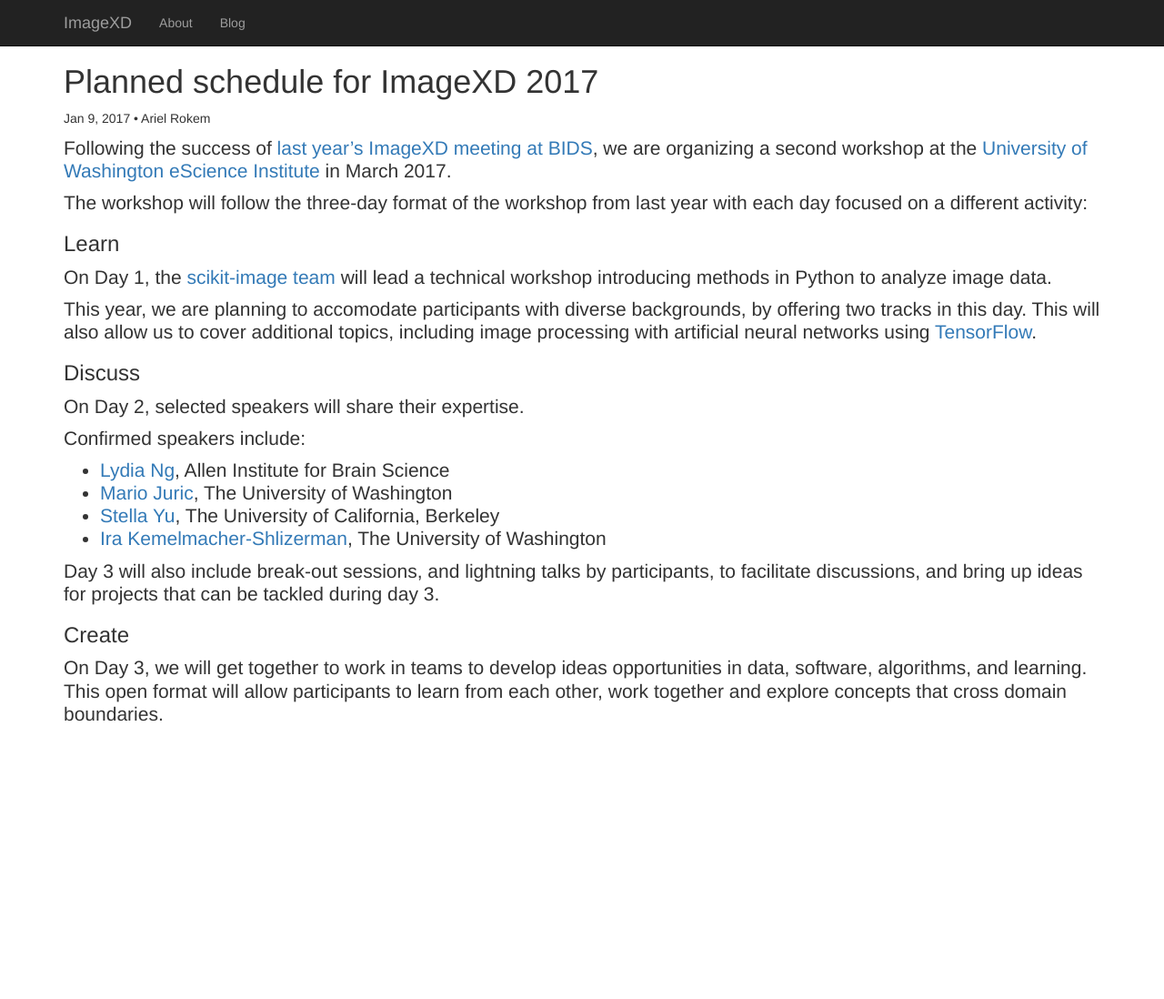
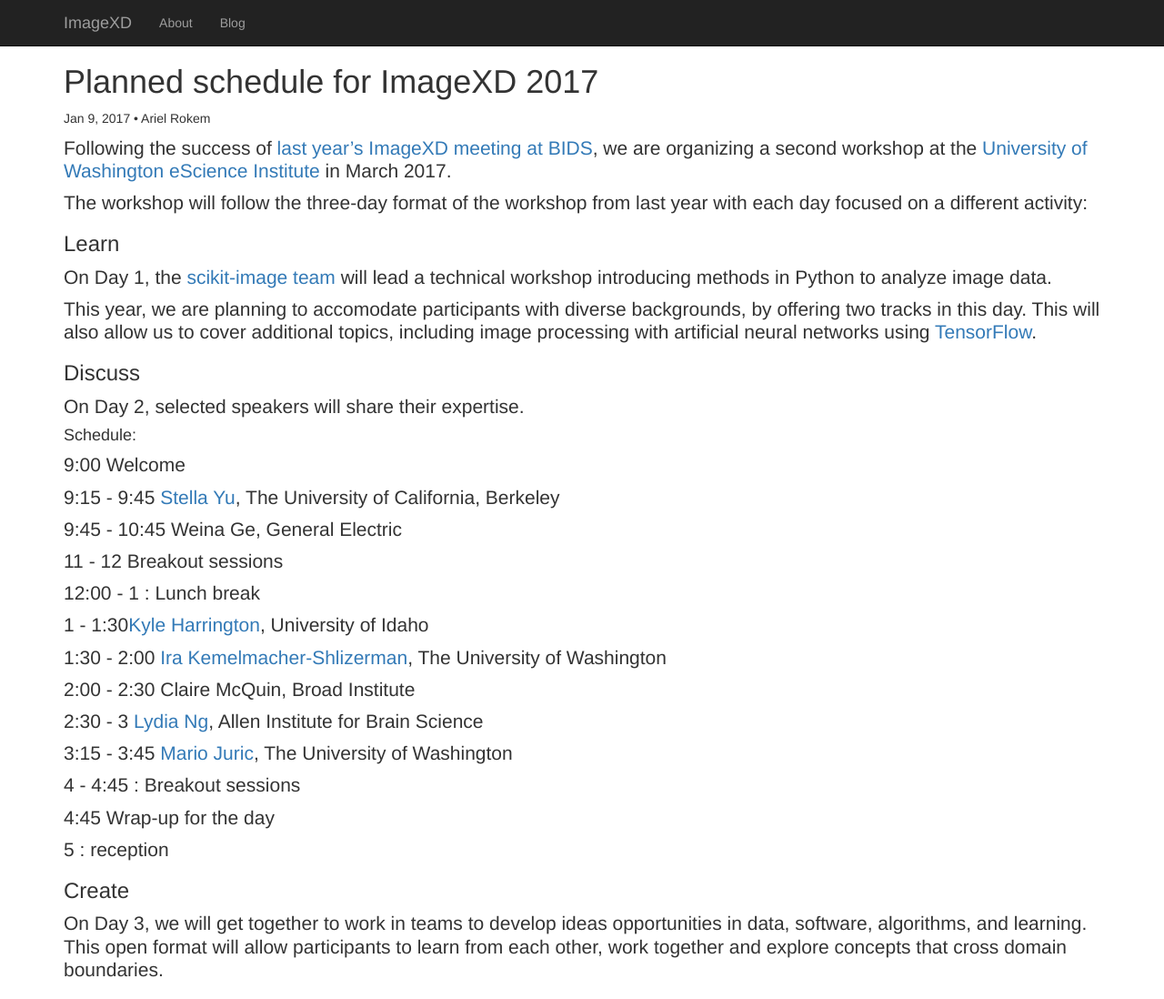
Before and after one commit to imagexd/imagexd.github.io, a Jekyll site: the page built from _posts/2017-01-09-plans-for-round-2.md, in a window 1280 px wide and 1098 px high. Shown: the whole window at 91% size. Built offline with Jekyll 4.4.1, drawn with Linux system fonts in a browser that asks for light colours.

Commit message:
Update talk schedule.

```diff
--- a/_posts/2017-01-09-plans-for-round-2.md
+++ b/_posts/2017-01-09-plans-for-round-2.md
@@ -27,16 +27,33 @@
 
 On Day 2, selected speakers will share their expertise.
 
-Confirmed speakers include:
+#### Schedule:
 
-- [Lydia Ng](https://www.alleninstitute.org/what-we-do/brain-science/about/team/staff-profiles/lydia-ng/), Allen Institute for Brain Science
-- [Mario Juric](http://research.majuric.org/public/), The University of Washington
-- [Stella Yu](http://www1.icsi.berkeley.edu/~stellayu/), The University of California, Berkeley
-- [Ira Kemelmacher-Shlizerman](http://homes.cs.washington.edu/~kemelmi/), The University of Washington
+9:00 Welcome
 
-Day 3 will also include break-out sessions, and lightning talks by participants,
-to facilitate discussions, and bring up ideas for projects that can be tackled
-during day 3.
+9:15 - 9:45 [Stella Yu](http://www1.icsi.berkeley.edu/~stellayu/), The University of California, Berkeley
+
+9:45 - 10:45 Weina Ge, General Electric
+
+11 - 12 Breakout sessions
+
+12:00 - 1 : Lunch break
+
+1 - 1:30[Kyle Harrington](http://kyleharrington.com/), University of Idaho
+
+1:30 - 2:00 [Ira Kemelmacher-Shlizerman](http://homes.cs.washington.edu/~kemelmi/), The University of Washington
+
+2:00 - 2:30 Claire McQuin, Broad Institute
+
+2:30 - 3 [Lydia Ng](https://www.alleninstitute.org/what-we-do/brain-science/about/team/staff-profiles/lydia-ng/), Allen Institute for Brain Science
+
+3:15 - 3:45 [Mario Juric](http://research.majuric.org/public/), The University of Washington
+
+4 - 4:45 : Breakout sessions
+
+4:45 Wrap-up for the day
+
+5 : reception
 
 ### Create
 
```
